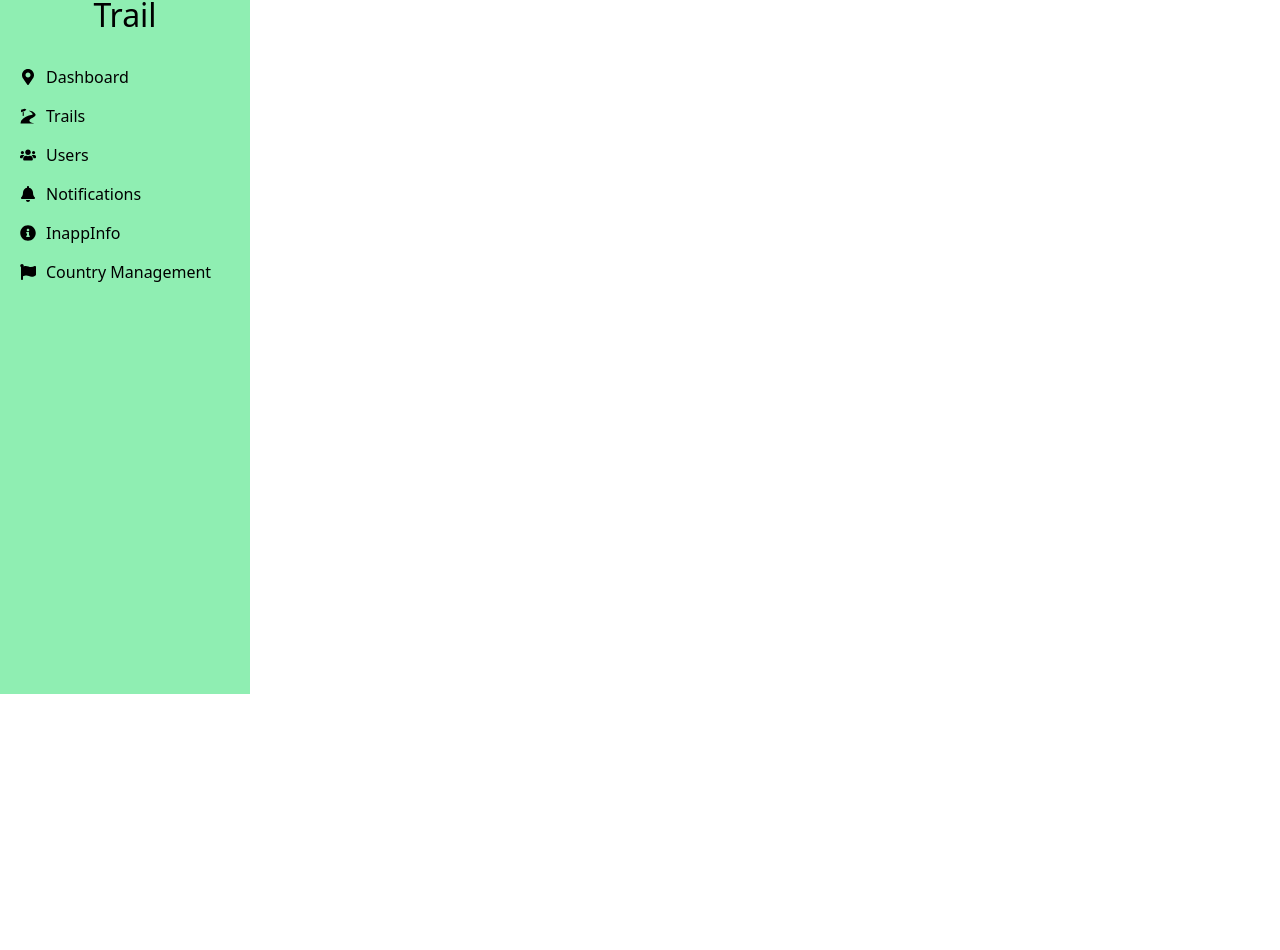
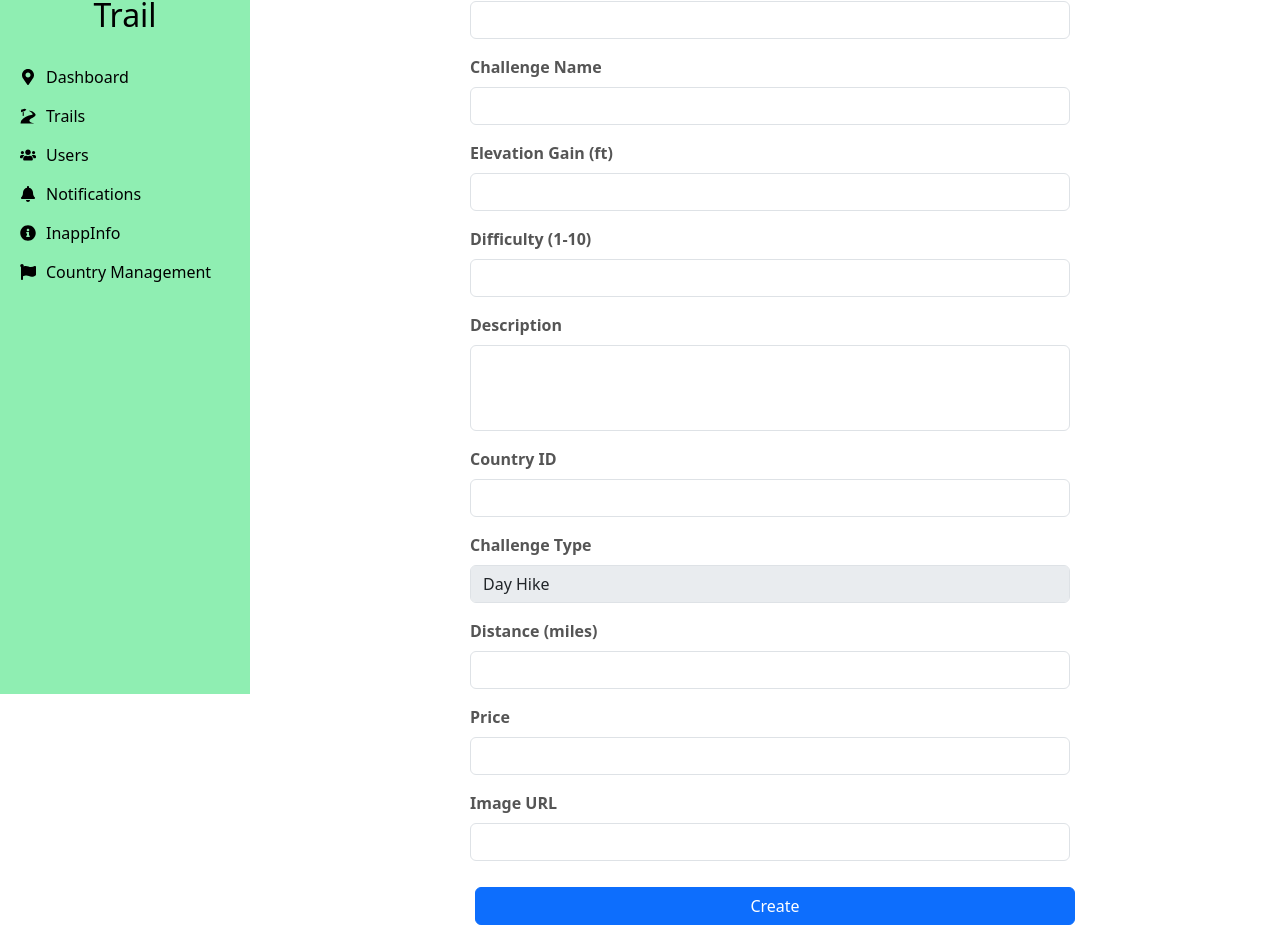
Before and after one commit to yami7/SEProject, a React (Create React App) app: page /NewChallenge in a window 1280 px wide. Shown: the part 106-1056 px from the top of the page. Before the commit the page ends 800 px from the top, so only its background shows below. Built offline with nearby package versions, Linux system fonts and the light colour scheme.

Commit message:
Newchallengee

```diff
--- a/src/App.js
+++ b/src/App.js
@@ -10,6 +10,7 @@ import Notifications from './Notifications';
 import InappInfo from './InappInfo';
 import Dashboard from './Dashboard';
 import CountryManagement from './CountryManagement';
+import NewChallenge from './NewChallenge';
 
 
 
@@ -36,8 +37,8 @@ const App = () => {
                     <Route path="/register" element={<Register />} />
                     <Route path="/Dashboard" element={<Dashboard />} />
                     <Route path="/CountryManagement" element={<CountryManagement />} />
-
-                </Routes>
+                    <Route path="/NewChallenge" element={<NewChallenge />} /> {/* NewChallenge page */}
+               </Routes>
 
             </div>
         </div>
--- a/src/Country.css
+++ b/src/Country.css
@@ -2,7 +2,7 @@
     position: fixed; /* Fixes the button to the screen */
     top: 10px; /* Distance from the top of the screen */
     right: 10px; /* Distance from the right side of the screen */
-    background-color: #007bff; /* Blue background color */
+    background-color: #008000; /* Blue background color */
     color: white; /* White text color */
     padding: 10px 20px; /* Adds padding inside the button */
     font-size: 16px; /* Font size */
--- a/src/CountryManagement.js
+++ b/src/CountryManagement.js
@@ -61,8 +61,8 @@ const App = () => {
 
     try {
       const apiUrl = isEditing
-        ? 'https://a2f3-2600-6c50-6700-fdf9-8843-1f2a-e5bb-8e81.ngrok-free.app/v1/country/admin/edit-country'
-        : 'https://a2f3-2600-6c50-6700-fdf9-8843-1f2a-e5bb-8e81.ngrok-free.app/v1/country/admin/add-country';
+        ? 'https://be05-2600-6c50-6700-fdf9-6559-352b-92dc-f4c8.ngrok-free.app/v1/country/admin/edit-country'
+        : 'https://be05-2600-6c50-6700-fdf9-6559-352b-92dc-f4c8.ngrok-free.app/v1/country/admin/add-country';
 
       const response = await axios.post(apiUrl, {
         ...requestData,
@@ -106,7 +106,7 @@ const App = () => {
    const handleDeleteClick = async (id) => {
     try {
       const response = await axios.post(
-        'https://a2f3-2600-6c50-6700-fdf9-8843-1f2a-e5bb-8e81.ngrok-free.app/v1/country/admin/delete-country',
+        'https://be05-2600-6c50-6700-fdf9-6559-352b-92dc-f4c8.ngrok-free.app/v1/country/admin/delete-admin',
         { id }, // Send the id to delete
         {
           headers: {
--- a/src/NewChallenge.css
+++ b/src/NewChallenge.css
@@ -23,7 +23,7 @@ textarea {
 }
 
 button {
-    background-color: #007bff;
+    background-color: #008000;
     color: white;
     border: none;
     padding: 10px 15px;
@@ -32,7 +32,7 @@ button {
 }
 
 button:hover {
-    background-color: #0056b3;
+    background-color: #008000;
 }
 
 input, select, textarea {
--- a/src/Notifications.css
+++ b/src/Notifications.css
@@ -29,7 +29,7 @@
 .send-button {
   padding: 10px 15px;
   font-size: 16px;
-  background-color: #007bff;
+  background-color: #008000;
   color: white;
   border: none;
   border-radius: 4px;
@@ -37,7 +37,7 @@
 }
 
 .send-button:hover {
-  background-color: #0056b3;
+  background-color:#008000;
 }
 
 .notification-list {
--- a/src/Trail.js
+++ b/src/Trail.js
@@ -3,8 +3,10 @@ import axios from 'axios';
 import './Trail.css';
 import { FaEdit } from 'react-icons/fa';
 import './Country.css';
+import { useNavigate } from 'react-router-dom';
 
 const Trail = () => {
+    const navigate = useNavigate();
     const [isOpen, setIsOpen] = useState(false);
     const [formData, setFormData] = useState({
         distance: 0,
```
